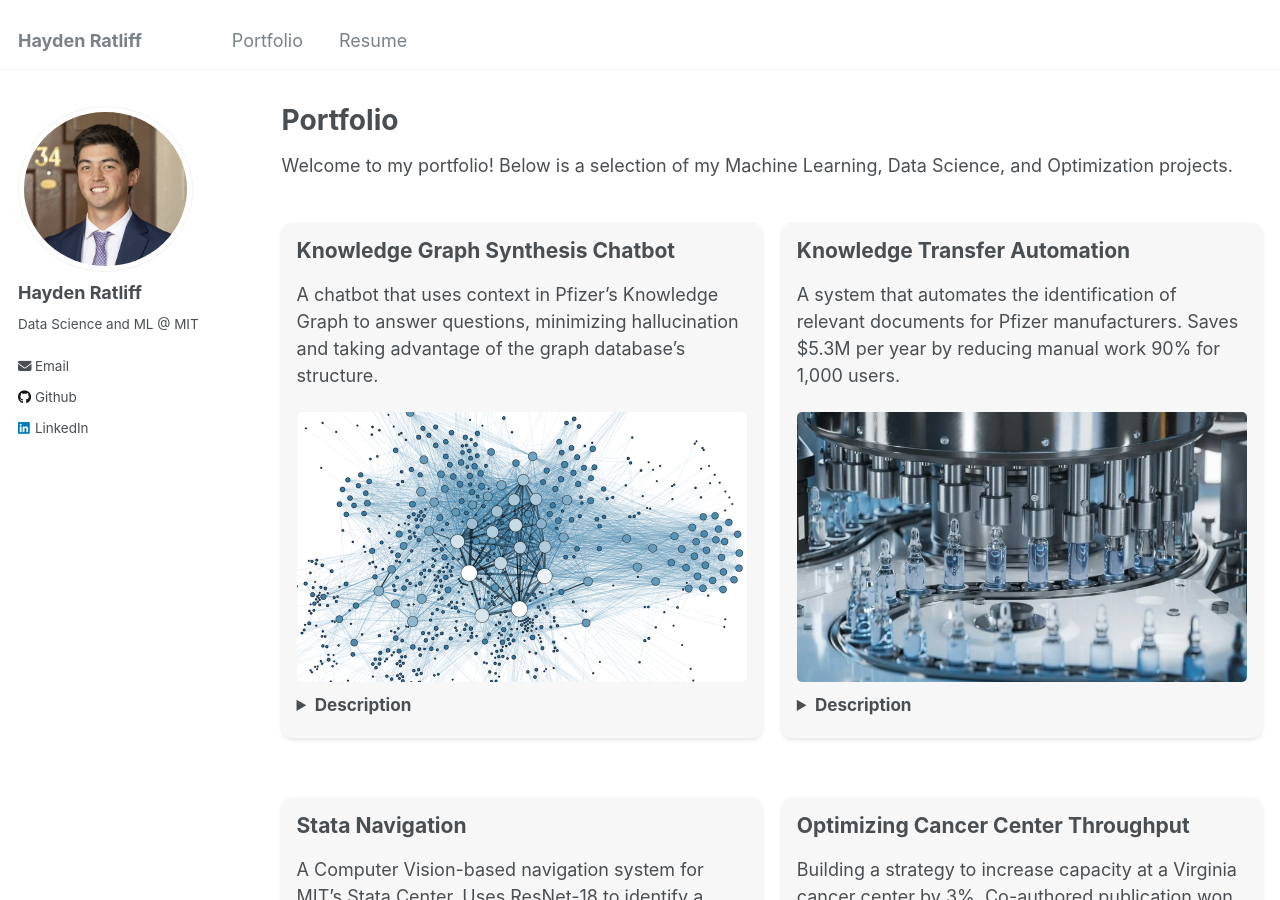
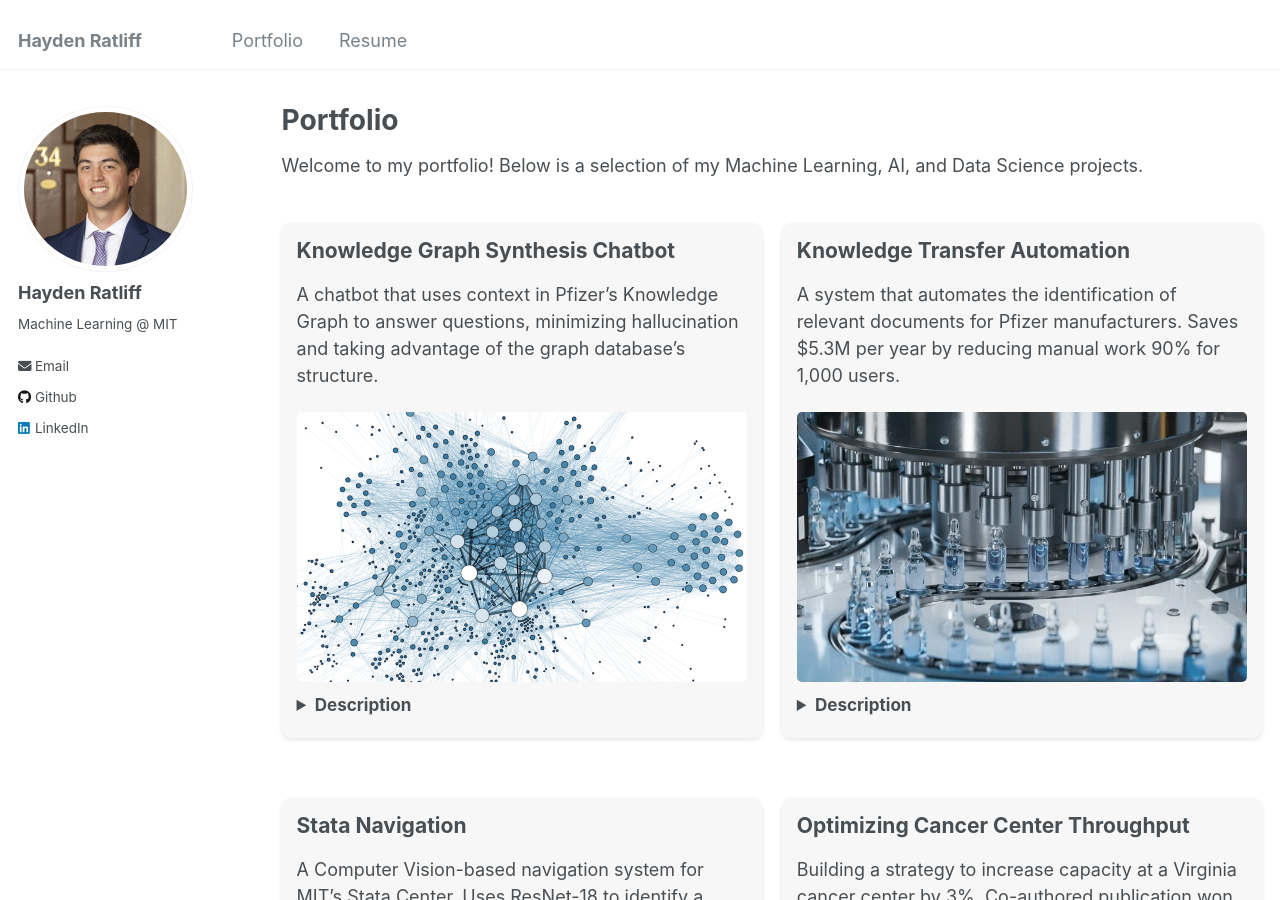
Before and after one commit to haydenratliff/haydenratliff.github.io, a Jekyll site: the page built from _pages/portfolio.md, in a window 1280 px wide and 900 px high. Built offline with Jekyll 4.4.1, drawn with Linux system fonts in a browser that asks for light colours.

```diff
--- a/_config.yml
+++ b/_config.yml
@@ -11,7 +11,7 @@ locale                   : "en-US"
 title                    : "Hayden Ratliff"
 title_separator          : "-"
 name                     : &name "Hayden Ratliff"
-description              : &description "Data Science and ML @ MIT"
+description              : &description "Machine Learning @ MIT"
 url                      : https://haydenratliff.github.io # the base hostname & protocol for your site e.g. "https://mmistakes.github.io"
 baseurl                  : "" # the subpath of your site, e.g. "/blog"
 repository               : "haydenratliff/haydenratliff.github.io"
@@ -25,7 +25,7 @@ author:
   avatar           : "profile.jpg"
   name             : "Hayden Ratliff"
   pronouns         : # example: "she/her"
-  bio              : "Data Science and ML @ MIT"
+  bio              : "Machine Learning @ MIT"
   location         : # location
   employer         : # employer
   uri              : # URL
--- a/_pages/portfolio.md
+++ b/_pages/portfolio.md
@@ -7,7 +7,7 @@ redirect_from:
   - /portfolio
 ---
 
-Welcome to my portfolio! Below is a selection of my Machine Learning, Data Science, and Optimization projects.
+Welcome to my portfolio! Below is a selection of my Machine Learning, AI, and Data Science projects.
 
 {% include base_path %}
 
```
Also changed, not shown: _pages/about.md (+3 -7 lines), 1 other file.
